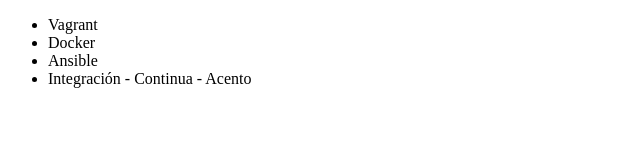
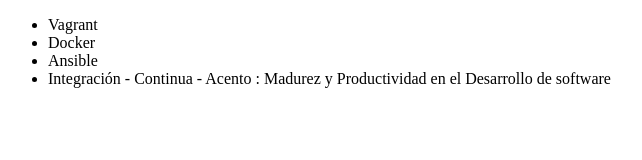
Before and after one commit to CristhianMonja/alura-git, a plain HTML site: page index.html in a window 1280 px wide. Shown: the whole page, without its empty margins (0-642 px from the left). Drawn offline with Linux system fonts and the light colour scheme.

Commit message:
Renombrando curso de Integracion continua

```diff
--- a/index.html
+++ b/index.html
@@ -9,7 +9,7 @@
             <li>Vagrant</li>
             <li>Docker</li>
             <li>Ansible</li>
-            <li>Integración - Continua - Acento</li>
+            <li>Integración - Continua - Acento : Madurez y Productividad en el Desarrollo de software</li>
         </ul>
     </body>
 </html>
```
